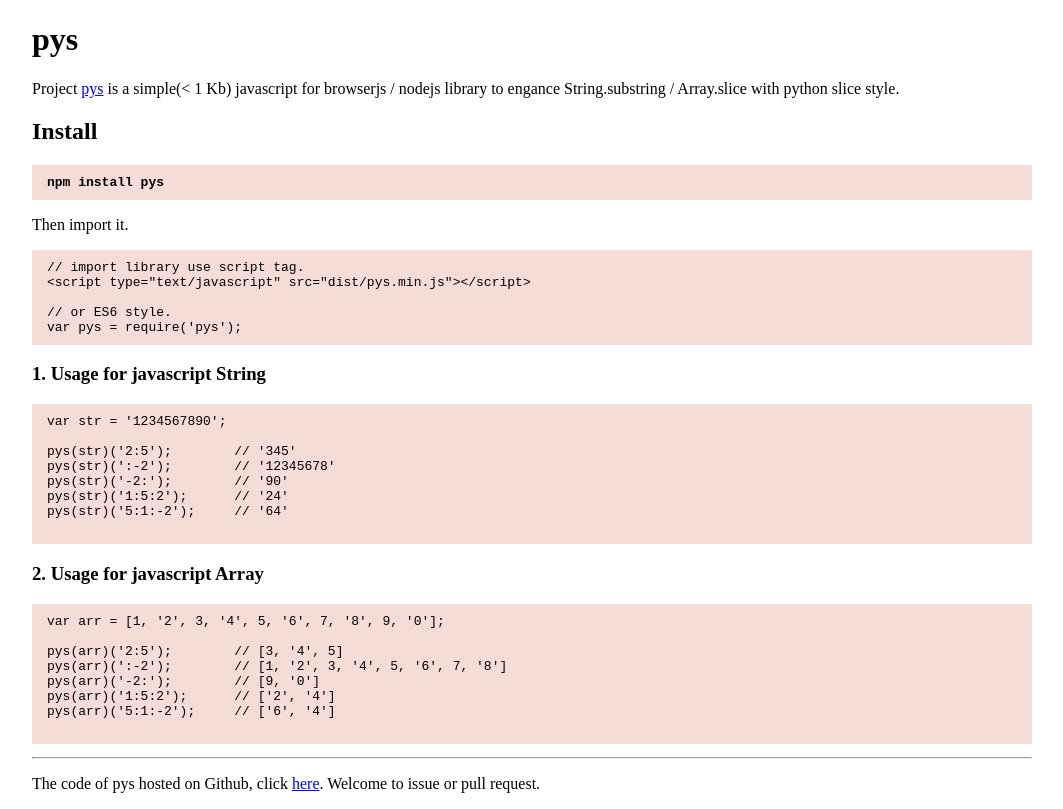
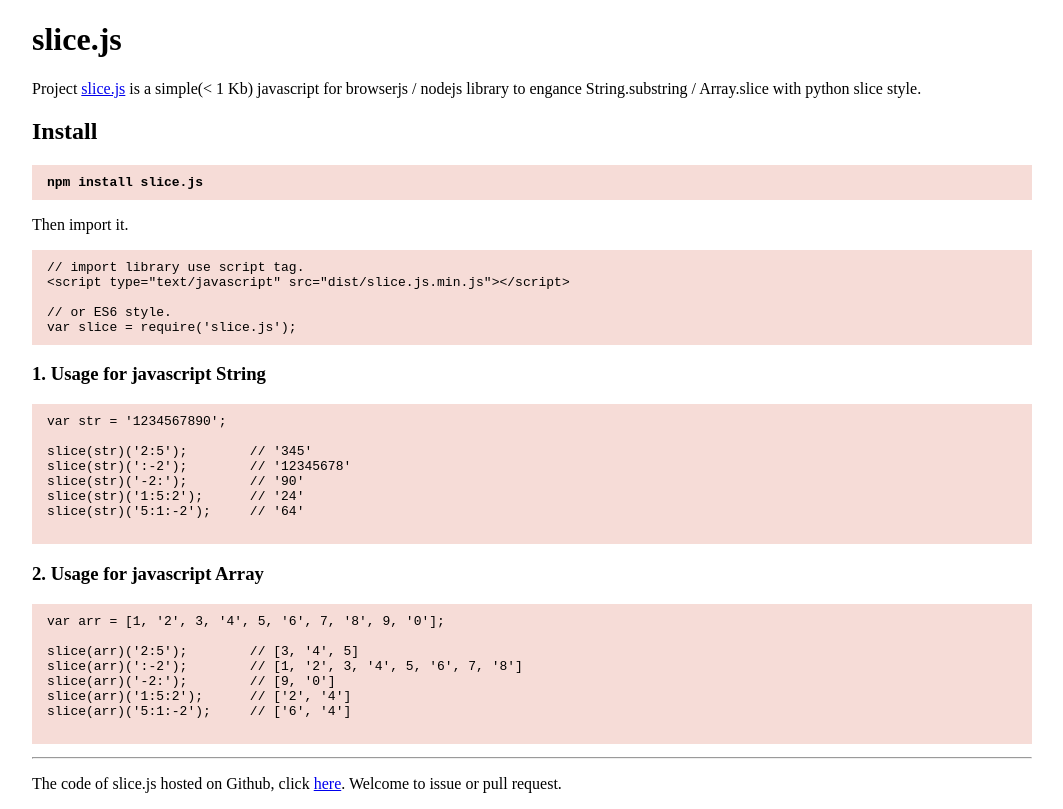
Before and after one commit to hustcc/slice.js, a website: page index.html in a window 1280 px wide. Shown: the whole page, without its empty margins (108-1171 px from the left). Drawn offline with Linux system fonts and the light colour scheme; files that its build step writes are made by us from their sources.

Commit message:
rename to slice.js

```diff
--- a/gulpfile.js
+++ b/gulpfile.js
@@ -3,9 +3,9 @@
 const rename = require("gulp-rename");
 
 gulp.task('mini', () => (
-  gulp.src('src/pys.js')
+  gulp.src('src/slice.js')
   .pipe(gulp.dest('dist/'))
   .pipe(uglify())    //uglify
-  .pipe(rename("pys.min.js"))
+  .pipe(rename("slice.min.js"))
   .pipe(gulp.dest('dist/'))
 ));
--- a/index.html
+++ b/index.html
@@ -2,10 +2,10 @@
 <html>
 <head>
   <meta http-equiv="Content-Type" content="text/html; charset=UTF-8">
-  <title>pys is a simple(< 1 Kb) javascript library for browserjs / nodejs to engance String.substring / Array.slice with python slice style.</title>
-  <meta name="keywords" content="pys, python slice,string,array,python-style,substring,slice,enganced substring,enganced slice" />
-  <meta name="description" content="pys is a simple(< 1 Kb) javascript library for browserjs / nodejs to engance String.substring / Array.slice with python slice style." />
-  <meta name="subject" content="pys, python slice, substring, enganced substring, enganced slice" />
+  <title>slice.js is a simple(< 1 Kb) javascript library for browserjs / nodejs to engance String.substring / Array.slice with python slice style.</title>
+  <meta name="keywords" content="slice.js, python slice,string,array,python-style,substring,slice,enganced substring,enganced slice" />
+  <meta name="description" content="slice.js is a simple(< 1 Kb) javascript library for browserjs / nodejs to engance String.substring / Array.slice with python slice style." />
+  <meta name="subject" content="slice.js, python slice, substring, enganced substring, enganced slice" />
   <style type="text/css">
   body {
     max-width: 1000px;
@@ -21,9 +21,9 @@
   </style>
 </head>
 <body>
-  <h1> pys </h1>
+  <h1> slice.js </h1>
   <p>
-    Project <a href="https://github.com/hustcc/pys">pys</a> is a simple(< 1 Kb) javascript for browserjs / nodejs library to engance String.substring / Array.slice with python slice style.
+    Project <a href="https://github.com/hustcc/slice.js">slice.js</a> is a simple(< 1 Kb) javascript for browserjs / nodejs library to engance String.substring / Array.slice with python slice style.
   </p>
 
   <script async src="http://pagead2.googlesyndication.com/pagead/js/adsbygoogle.js"></script>
@@ -39,40 +39,40 @@
 
   <h2> Install </h2>
   <pre class="strong">
-npm install pys </pre>
+npm install slice.js </pre>
   <p> Then import it. </p>
   <pre>
 // import library use script tag.
-&lt;script type="text/javascript" src="dist/pys.min.js"&gt;&lt;/script&gt;
+&lt;script type="text/javascript" src="dist/slice.js.min.js"&gt;&lt;/script&gt;
 
 // or ES6 style.
-var pys = require('pys');</pre>
+var slice = require('slice.js');</pre>
 
   <h3>1. Usage for javascript String</h3>
   <pre>
 var str = '1234567890';
 
-pys(str)('2:5');        // '345'
-pys(str)(':-2');        // '12345678'
-pys(str)('-2:');        // '90'
-pys(str)('1:5:2');      // '24'
-pys(str)('5:1:-2');     // '64'
+slice(str)('2:5');        // '345'
+slice(str)(':-2');        // '12345678'
+slice(str)('-2:');        // '90'
+slice(str)('1:5:2');      // '24'
+slice(str)('5:1:-2');     // '64'
   </pre>
   <h3>2. Usage for javascript Array</h3>
   <pre>
 var arr = [1, '2', 3, '4', 5, '6', 7, '8', 9, '0'];
 
-pys(arr)('2:5');        // [3, '4', 5]
-pys(arr)(':-2');        // [1, '2', 3, '4', 5, '6', 7, '8']
-pys(arr)('-2:');        // [9, '0']
-pys(arr)('1:5:2');      // ['2', '4']
-pys(arr)('5:1:-2');     // ['6', '4']
+slice(arr)('2:5');        // [3, '4', 5]
+slice(arr)(':-2');        // [1, '2', 3, '4', 5, '6', 7, '8']
+slice(arr)('-2:');        // [9, '0']
+slice(arr)('1:5:2');      // ['2', '4']
+slice(arr)('5:1:-2');     // ['6', '4']
   </pre>
   <hr />
 
   <p>
-    The code of pys hosted on Github, click <a href="https://github.com/hustcc/pys">here</a>. Welcome to issue or pull request.
+    The code of slice.js hosted on Github, click <a href="https://github.com/hustcc/slice.js">here</a>. Welcome to issue or pull request.
   </p>
-  <script type="text/javascript" src="dist/pys.min.js"></script>
+  <script type="text/javascript" src="dist/slice.js.min.js"></script>
 </body>
 </html>
--- a/src/pys.js
+++ b/src/slice.js
@@ -1,18 +1,18 @@
 /**
   Copyright (c) 2016 hustcc http://www.atool.org/
   License: MIT
-  https://github.com/hustcc/pys
+  https://github.com/hustcc/slice.js
 **/
 /* jshint expr: true */
 !function (root, factory) {
   if (typeof module === 'object' && module.exports)
     module.exports = factory();
   else
-    root.pys = factory();
+    root.slice = factory();
 }(typeof window !== 'undefined' ? window : this,
 function () {
   /**
-   *  pys(p)(selector) -> String / Array
+   *  slice(p)(selector) -> String / Array
    *  - p: the origin string / array to be substring / slice.
    *  - selector: python style substring style
    * [:]
@@ -31,7 +31,7 @@
    *
    *  this is an enganced String.substring / Array.slice function, with python slice style.
   **/
-  function PYS(p) {
+  function slice(p) {
     var undefinedVar; // undefined, for js code minify.
 
     // throw the exception/
@@ -112,5 +112,5 @@
 
     return pyStyle(p);
   }
-  return PYS;
+  return slice;
 });
```
Also changed, not shown: package.json (+11 -9 lines), tests/test.js (+42 -42 lines), README.md, dist/pys.min.js (deleted), dist/slice.js, dist/slice.min.js (added).
